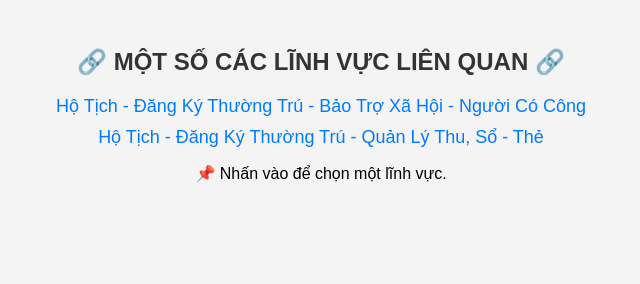
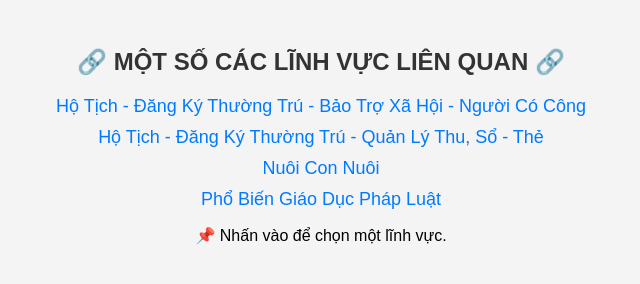
Before and after one commit to ubndcattuong/tuphap, a plain HTML site: page index.html in a window 1280 px wide. Shown: the whole page, without its empty margins (319-959 px from the left). Drawn offline with Linux system fonts and the light colour scheme.

Commit message:
cập nhật

```diff
--- a/index.html
+++ b/index.html
@@ -49,7 +49,14 @@
             <a href="https://dichvucong.binhdinh.gov.vn/dichvucong/bothutuc?AllThuTuc=0&maThuTuc=&thutuc=0&numCQ=21&dieuKienMoRong=&maCoQuan=btt_cap_xa&maLinhVuc=G99-LT01&maMucDo=&maCapTT=1&doiTuongNop=&tokenCsrf=86b08e10d214f45fee0991755ba3b763-c5e24ab524cc22169d889992bf5f3fd3"
                 target="_blank">Hộ Tịch - Đăng Ký Thường Trú - Quản Lý Thu, Sổ - Thẻ</a>
         </li>
-
+        <li>
+            <a href="https://dichvucong.binhdinh.gov.vn/dichvucong/bothutuc?AllThuTuc=0&maThuTuc=&thutuc=0&numCQ=21&dieuKienMoRong=&maCoQuan=btt_cap_xa&maLinhVuc=NCN&maMucDo=&maCapTT=1&doiTuongNop=&tokenCsrf=98ab64325b8b91f8dd9795066c061f46-1eba62d4999739b5b4db6aa7b2a2fa81"
+                target="_blank">Nuôi Con Nuôi</a>
+        </li>
+        <li>
+            <a href="https://dichvucong.binhdinh.gov.vn/dichvucong/bothutuc?AllThuTuc=0&maThuTuc=&thutuc=0&numCQ=21&dieuKienMoRong=&maCoQuan=btt_cap_xa&maLinhVuc=HGCS&maMucDo=&maCapTT=1&doiTuongNop=&tokenCsrf=09d56f23596dc50556b66bd2e2bfd7ea-4e99e99a4d365e1a3e1198ff05e1d641"
+                target="_blank">Phổ Biến Giáo Dục Pháp Luật</a>
+        </li>
     </ul>
     <p>📌 Nhấn vào để chọn một lĩnh vực.</p>
 </body>
```
Also changed, not shown: Tư Pháp.png, 1 other file.
